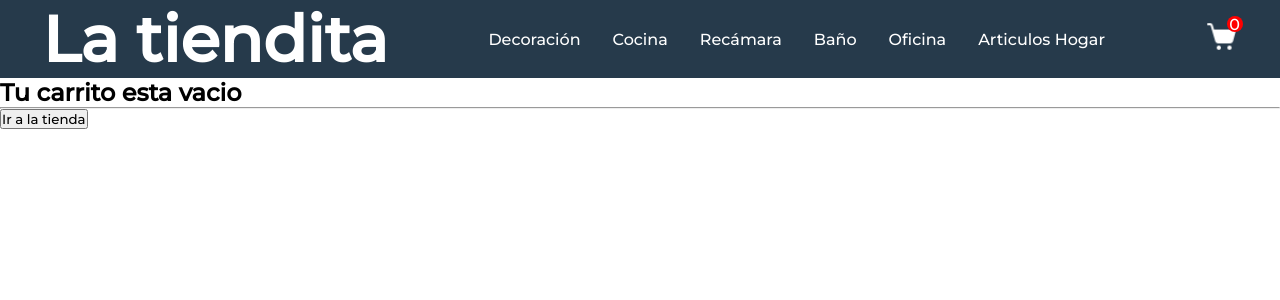
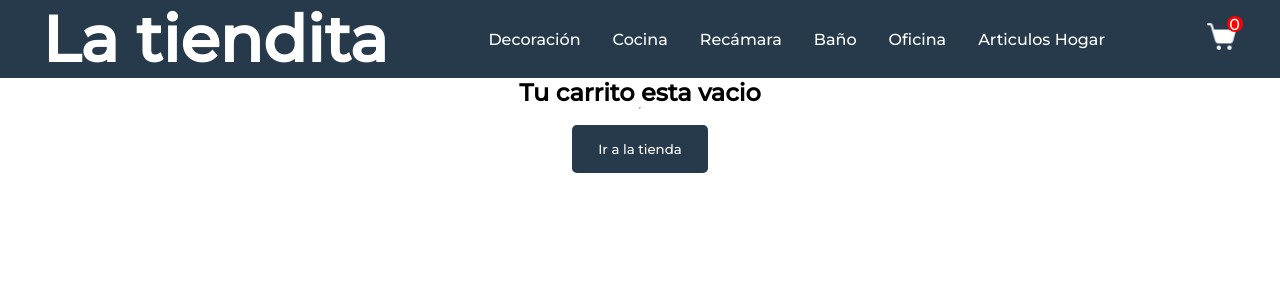
Before and after one commit to iceror/react-store-ch, a React (Vite) app: page /carrito in a window 1280 px wide. Shown: the top 300 px of the page. Built offline with nearby package versions, Linux system fonts and the light colour scheme.

Commit message:
styles for empty cart page

```diff
--- a/src/App.css
+++ b/src/App.css
@@ -151,7 +151,7 @@ a {
   grid-area: add-buttons;
 }
 
-.quantity-counter button {
+.quantity-counter button, .back-to-store {
   border: none;
   background-color: rgb(38, 58, 75);
   color: white;
@@ -165,16 +165,23 @@ a {
   text-align: center;
 }
 
-.add-to-cart {
+.add-to-cart, .back-to-store {
   width: 8.5rem !important;
   height: 3rem !important;
   margin: 1rem;
 }
 
 .add-to-cart:hover,
-.quantity-counter button:hover {
+.quantity-counter button:hover, .back-to-store:hover {
   cursor: pointer;
   background-color: rgb(62, 95, 124);
+}
+
+.empty-cart-div {
+  display: flex;
+  flex-direction: column;
+  align-items: center;
+
 }
 
 .product-cart-div {
--- a/src/Components/Cart.jsx
+++ b/src/Components/Cart.jsx
@@ -34,7 +34,7 @@ const Cart = () => {
 
   if (cart.length === 0) {
     return (
-      <div>
+      <div className="empty-cart-div">
         <h2> Tu carrito esta vacio</h2>
         <hr />
         <Link to="/"><button className="back-to-store">Ir a la tienda</button></Link>
@@ -47,7 +47,7 @@ const Cart = () => {
       <h2>Tu compra</h2>
       <hr />
       {
-        cartProducts.map((product) => {
+        cartProducts.forEach((product) => {
           return (
             <div key={product.id} className="product-cart-div">
               <img src={product.image} alt={product.product_name} className="cart-product-img" />
```
